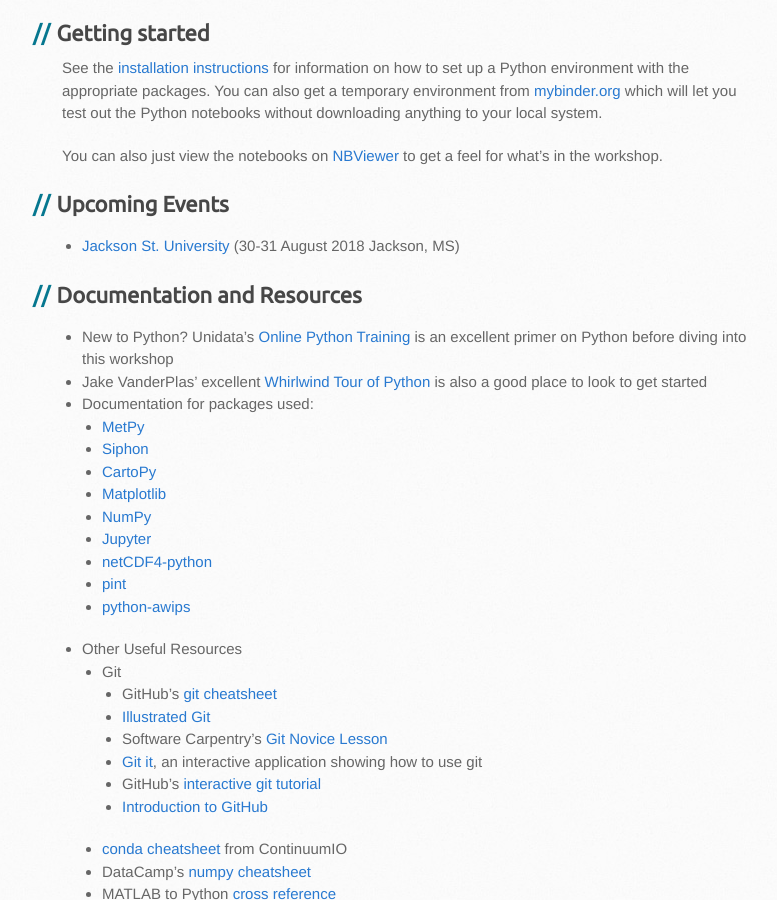
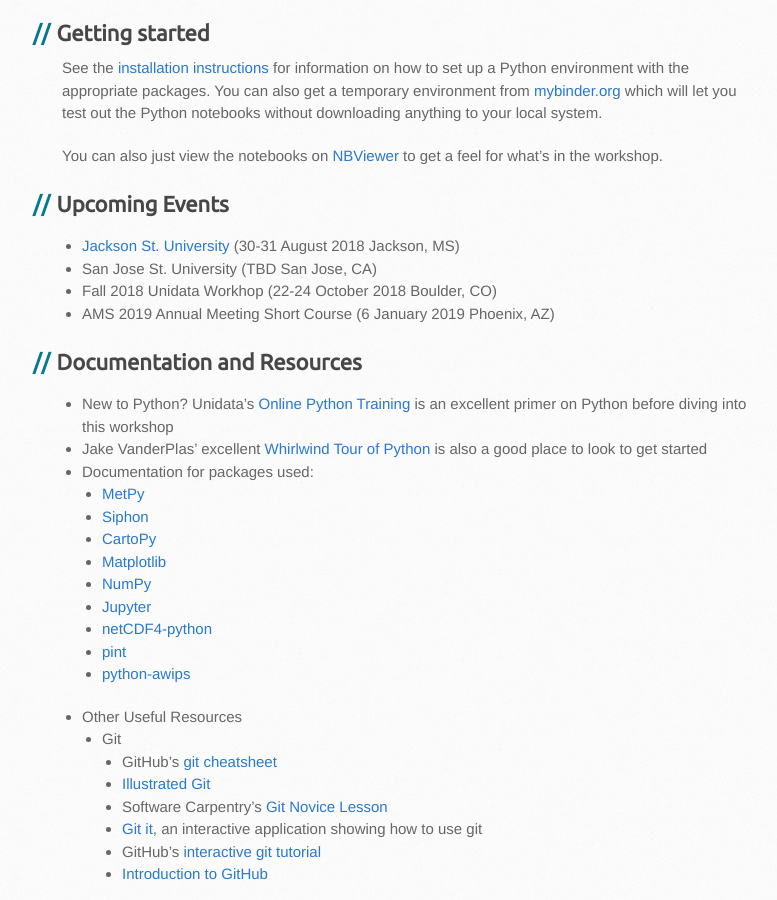
Before and after one commit to Unidata/python-workshop, a Jekyll site: the page built from index.md, in a window 1280 px wide and 900 px high, scrolled down 544 px. Shown: the whole window, without its empty margins (108-885 px from the left). Built offline with Jekyll 4.4.1, drawn with Linux system fonts in a browser that asks for light colours; some web fonts are replaced.

Commit message:
Add bullets for more upcoming workshops

```diff
--- a/index.md
+++ b/index.md
@@ -22,6 +22,9 @@
 
 ## Upcoming Events
 - [Jackson St. University](events/jackson2018.html) (30-31 August 2018 Jackson, MS)
+- San Jose St. University (TBD San Jose, CA)
+- Fall 2018 Unidata Workhop (22-24 October 2018 Boulder, CO)
+- AMS 2019 Annual Meeting Short Course (6 January 2019 Phoenix, AZ)
 
 ## Documentation and Resources
 - New to Python? Unidata's [Online Python Training](https://unidata.github.io/online-python-training/)
```
